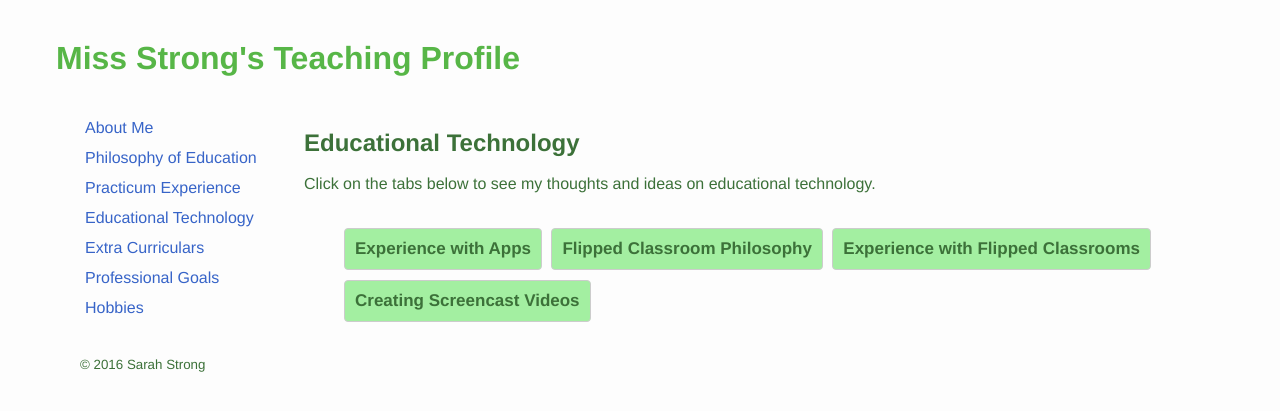
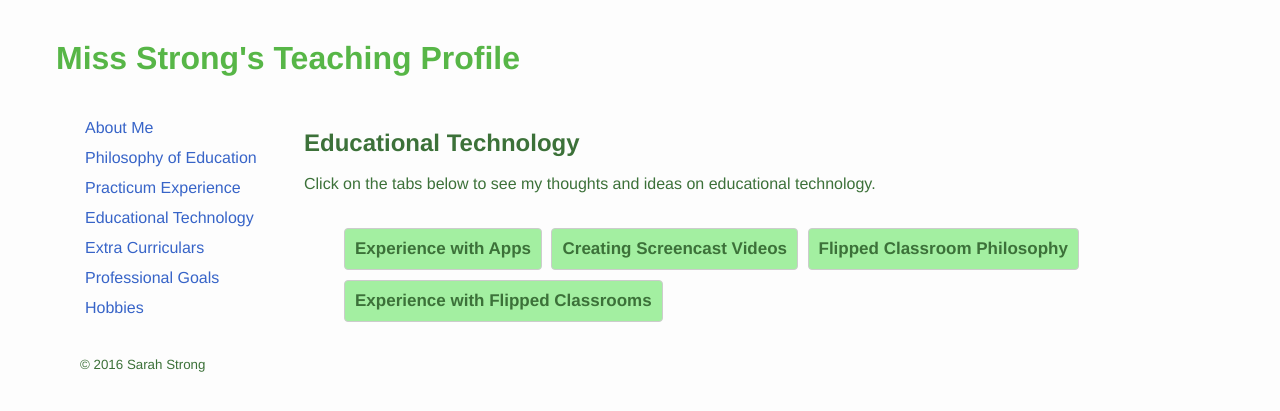
Before and after one commit to sarahstrong314/sarahstrong.ca, a Jekyll site: the page built from educational-technology.html, in a window 1280 px wide. Shown: the top 411 px of the page. Built offline with Jekyll 4.4.1, drawn with Linux system fonts in a browser that asks for light colours; nearby versions of some CDN libraries; library files that are not in the unit come from our copies; Markdown is read by kramdown in place of the engine named in the settings; some of the changed lines change nothing that is shown.

Commit message:
Reordered tabs in ed tech page

```diff
--- a/educational-technology.html
+++ b/educational-technology.html
@@ -12,9 +12,9 @@ title: Educational Technology
 
     <ul class="tabs">
       <li id="experience-with-apps">Experience with Apps</li>
+      <li id="creating-screencast-videos">Creating Screencast Videos</li>
       <li id="flipped-classroom-philosophy">Flipped Classroom Philosophy</li>
       <li id="experience-with-flipped-classrooms">Experience with Flipped Classrooms</li>
-      <li id="creating-screencast-videos">Creating Screencast Videos</li>
     </ul>
   </div>
 
```
